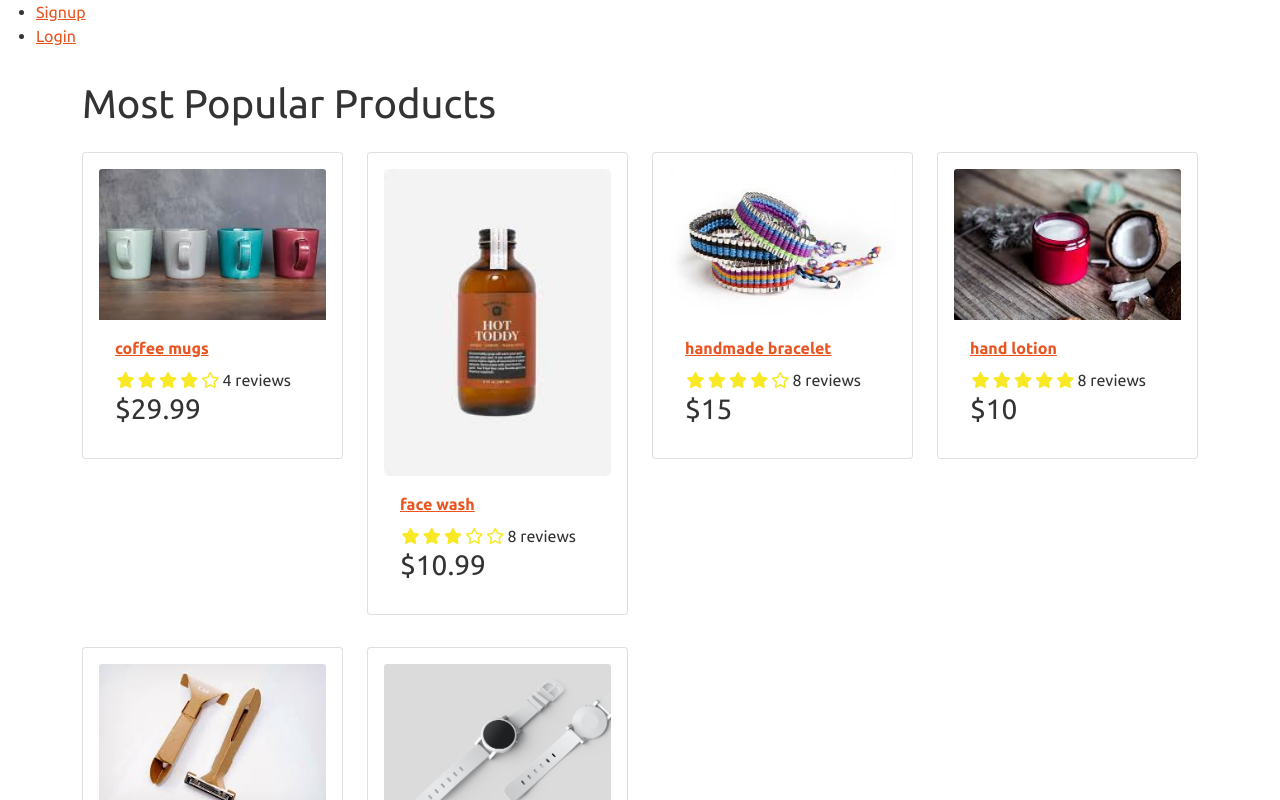
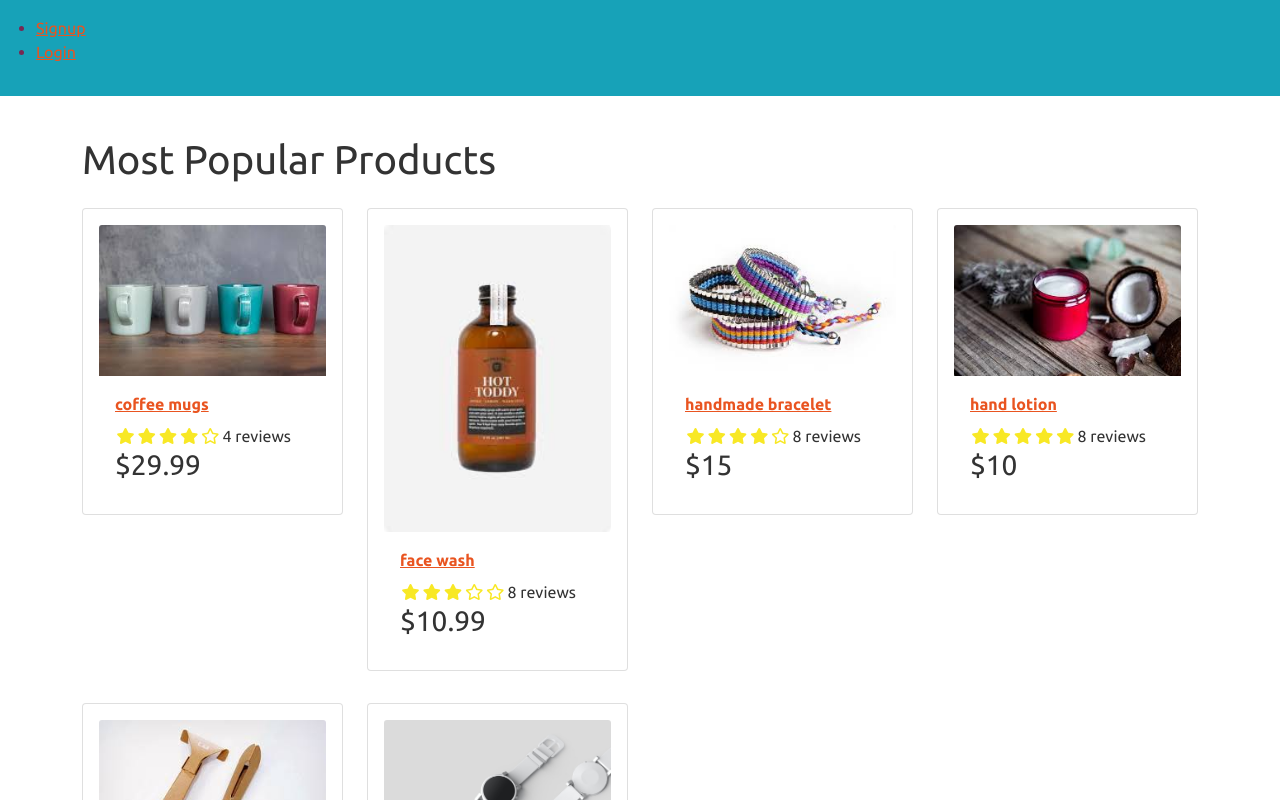
Before and after one commit to jcorcorangithub/jjdt_e-commerce, a React (Create React App) app in the folder client/: page / in a window 1280 px wide. Shown: the top 800 px of the page. Built offline with nearby package versions, Linux system fonts and the light colour scheme.

Commit message:
fixing signin displays

```diff
--- a/client/src/App.js
+++ b/client/src/App.js
@@ -8,6 +8,7 @@ import ProductPage from "./screens/ProductPage";
 import Cart from "./screens/Cart";
 import SignIn from './components/SignIn';
 import Profile from './components/Profile';
+import SignUp from './components/SignUp';
 import {
   ApolloClient,
   InMemoryCache,
@@ -51,6 +52,7 @@ const App = () => {
             <Route path='/Cart/:id?' component={Cart}/>
             <Route path='/profile' component={Profile} />
             <Route path='/signin' component={SignIn}/>
+            <Route path='/signup' component={SignUp}/>
 
         </Container>
 
--- a/client/src/components/Header.js
+++ b/client/src/components/Header.js
@@ -5,7 +5,7 @@ import { Link } from "react-router-dom";
 const Header = () => {
     if (Auth.loggedIn()) {
       return (
-        <header>
+        <header className="bg-info text-dark mb-4 py-3 display-flex align-center">
         <ul className="flex-row">
           <li className="mx-1">
             <Link to='/cart'>
@@ -28,7 +28,7 @@ const Header = () => {
       );
     } else {
       return (
-        <header>
+        <header className="bg-info text-dark mb-4 py-3 display-flex align-center">
         <ul className="flex-row">
           <li className="mx-1">
             <Link to="/signup">
```
